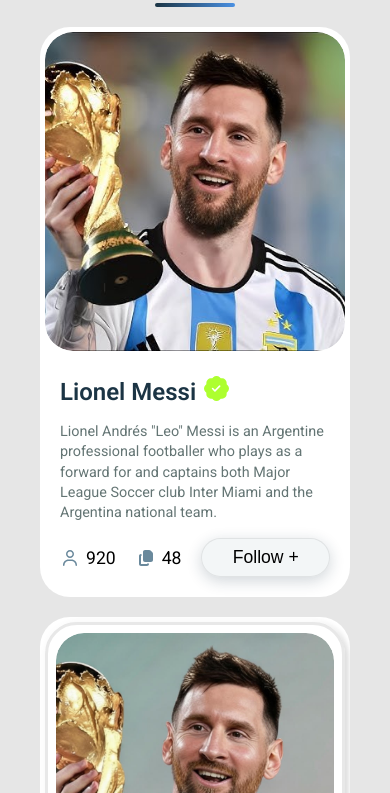
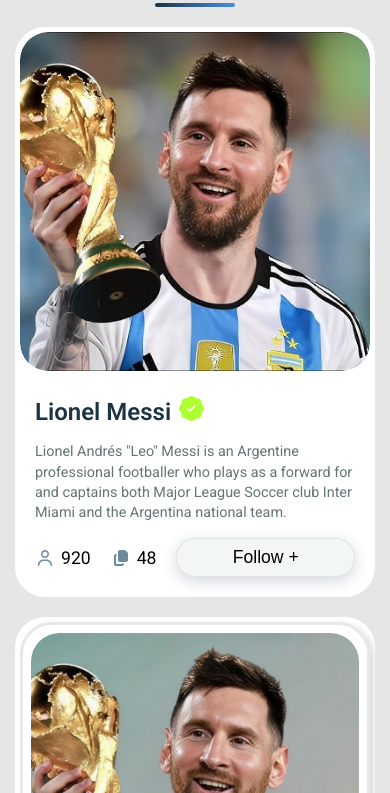
Before and after one commit to mohddanish8400/webjourney-30days, a plain HTML site: page day-03-project-ProfileCard/index.html in a window 390 px wide. Shown: the part 51-844 px from the top of the page. Drawn offline with Linux system fonts and the light colour scheme.

Commit message:
some cjanges in css

```diff
--- a/day-03-project-ProfileCard/style.css
+++ b/day-03-project-ProfileCard/style.css
@@ -319,6 +319,7 @@ body {
 @media (max-width: 768px) {
     .cards-section{
         padding: 5px;
+        margin-bottom: 15px;
     }
     .cards-container {
         grid-template-columns: repeat(2, 1fr);
@@ -359,7 +360,9 @@ body {
         grid-template-columns: 1fr;
         gap: 20px;
         padding: 0 5px;
-        max-width: 320px;
+        /* max-width: 320px; */
+        width: 100%;
+        width: auto;
         margin: 0 auto;
     }
 
```
